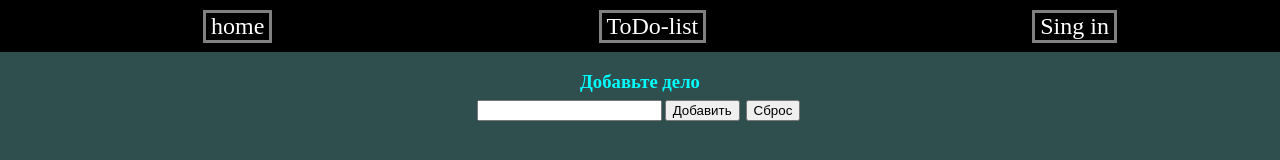
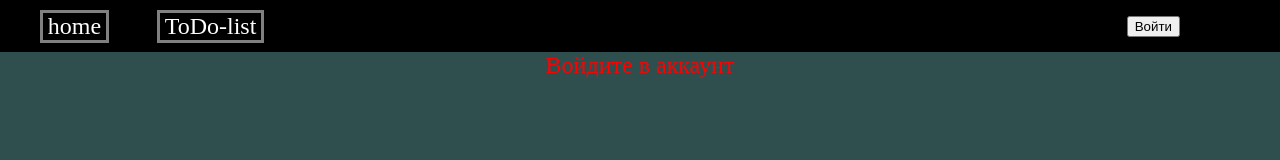
Before and after one commit to badruby-hub/app-page-routing, a Next.js app: page /ToDo in a window 1280 px wide. Shown: the top 160 px of the page. Built offline with nearby package versions, Linux system fonts and the light colour scheme; no server answers; the database is empty.

Commit message:
Redact auth

```diff
--- /dev/null
+++ b/components/buttons/Button.module.css
@@ -0,0 +1,10 @@
+.sing{
+    display: flex;
+    align-items: center;
+    margin-right: 100px;
+    gap: 1em;
+    .avatar{
+      border-radius: 50%;
+      width: 50px;
+    }
+  }
--- /dev/null
+++ b/components/buttons/Button.tsx
@@ -0,0 +1,18 @@
+import { useSession, signIn, signOut } from "next-auth/react"
+import classes from "./Button.module.css"
+export default function Log() {
+  const { data: session } = useSession()
+  if (session) {
+    return <>
+    <div className={classes.sing}>
+     <button  onClick={() => signOut()}>Выйти</button>
+     <div>
+        {session.user?.image && <img className={classes.avatar}  src={session.user?.image}/>}
+        </div>
+        </div>
+      </>
+  }
+  return  <>
+      <button className={classes.sing} onClick={() => signIn()}>Войти</button>
+    </>
+}
--- a/components/pages/Header.module.css
+++ b/components/pages/Header.module.css
@@ -1,12 +1,22 @@
+header.head{
+  display: flex;
+  justify-content: space-between;
+  align-items: center;
+  background-color: black;
+  .sing{
+    height: 30px;
+    width: 95px;
+    margin-right: 100px;
+  }
 .navigation{
+      width: 100%;
     .block{
          display: flex;
-         justify-content: space-around;
          list-style: none;
          font-size: x-large;
          margin: 0;
          padding-block: .4em;
-         background-color: black;
+         gap: 2em;
          .page{
           border: 3px solid gray;
           user-select: none;
@@ -19,6 +29,8 @@
         }
 
   }
+}
+
   .block a{
     padding: .2em;
     color: white;
--- a/components/pages/Header.tsx
+++ b/components/pages/Header.tsx
@@ -1,15 +1,16 @@
 import Link from "next/link";
 import classes from "@/components/pages/Header.module.css";
+import Log from "../buttons/Button";
+
 
 const
    pages = [
     {href:'/', title: 'home'},
     {href:'/ToDo', title:'ToDo-list'},
-    {href:'/login-btn', title:'Sing in'},
    ];
 
 export function Header(){
-    return <header>
+    return <header className={classes.head}>
 <nav className={classes.navigation}>
     <ul className={classes.block}>
     {pages.map(({href,title})=> <li className={classes.page} key={href}>
@@ -17,5 +18,6 @@ export function Header(){
     </li>)}
     </ul>
 </nav>
+<Log/>
     </header>
 }
--- a/pages/ToDo.tsx
+++ b/pages/ToDo.tsx
@@ -1,12 +1,19 @@
 import { ToDoSwr } from "@/components/ToDo-SWR/Todo-swr";
+import { useSession } from "next-auth/react"
 import Head from "next/head";
 
 
 export default function ToDo(){
+    const { data: session } = useSession()
+    if (session) {
 return<>
    <Head>
         <title>ToDo</title>
       </Head>
 <ToDoSwr/>
 </>
+    }
+    return<>
+    <div className='warning'>Войдите в аккаунт</div>
+    </>
 }
--- a/pages/_app.tsx
+++ b/pages/_app.tsx
@@ -4,10 +4,11 @@ import { Header } from "@/components/pages/Header";
 import {Toaster} from "react-hot-toast";
 import { SessionProvider } from "next-auth/react";
 
+
 export default function App({ Component,pageProps:{session, ...pageProps} }: AppProps) {
   return<>
+    <SessionProvider session={session}>
   <Header/>
-  <SessionProvider session={session}>
   <main>
   <Component {...pageProps} />
   <Toaster
--- a/styles/globals.css
+++ b/styles/globals.css
@@ -2,3 +2,8 @@ body{
     margin: 0;
    background: darkslategrey;
 }
+.warning{
+    text-align: center;
+    color: red;
+    font-size: x-large;
+}
```
Also changed, not shown: pages/index.tsx (+12 -6 lines), pages/login-btn.tsx (deleted, +0 -23 lines).
